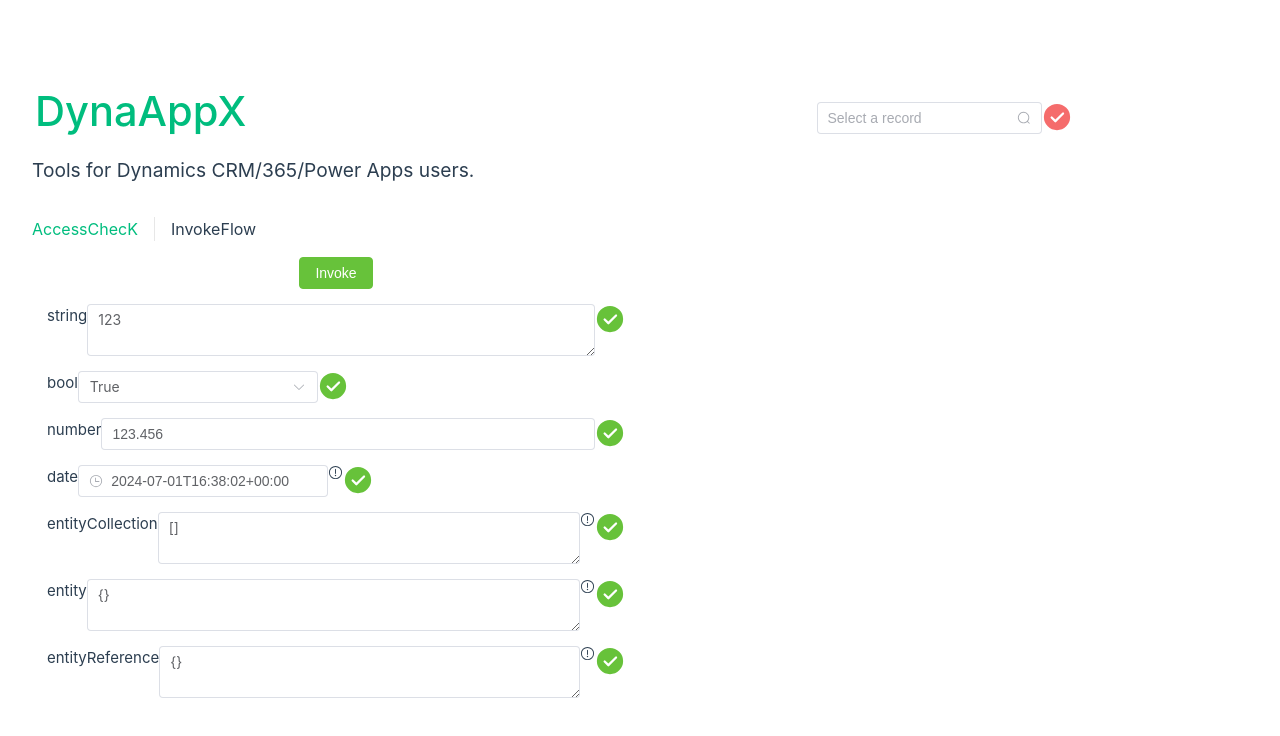
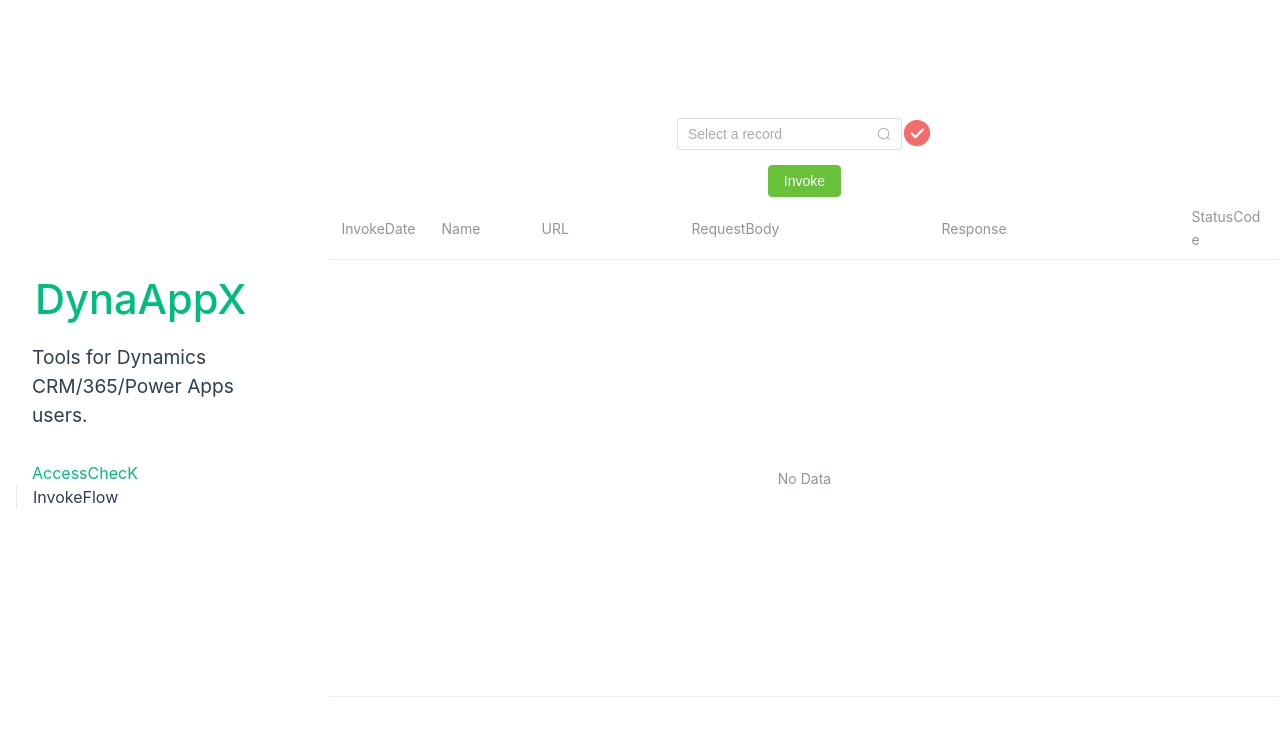
Before and after one commit to iamhoho/DynaAppX, a Vue app in the folder vue-project/: page /invokeFlow in a window 1280 px wide. Shown: the top 736 px of the page. Built offline with nearby package versions, Linux system fonts and the light colour scheme.

Commit message:
暂时完成invokeFlow的功能

```diff
--- a/vue-project/package.json
+++ b/vue-project/package.json
@@ -13,7 +13,8 @@
     "element-plus": "^2.7.6",
     "pinia": "^2.1.7",
     "vue": "^3.4.29",
-    "vue-router": "^4.3.3"
+    "vue-router": "^4.3.3",
+    "xml-js": "^1.6.11"
   },
   "devDependencies": {
     "@vitejs/plugin-vue": "^5.0.5",
--- a/vue-project/src/components/control/EntityCollectionControl.vue
+++ b/vue-project/src/components/control/ActionEntityCollectionControl.vue
@@ -12,8 +12,8 @@
 }
 )
 
-const value = ref(props.modelValue)
-const isJson = ref(false)
+const value = ref("")
+const isArray = ref(false)
 const tip = ref(`
       <pre>
 Please use standard JSON format and follow the specifications for the EntityCollection type input.
@@ -35,11 +35,10 @@
 </pre>
 `)
 
-const emit = defineEmits(['update:modelValue']);
+const emit = defineEmits(['update:modelValue'])
 
 watch(() => value.value, (newValue, oldValue) => {
     checkValue(newValue);
-    emit('update:modelValue', newValue);
 })
 
 onMounted(() => {
@@ -47,17 +46,23 @@
 })
 
 function checkValue(value) {
+    let modelValue = value;
+    if (!modelValue) {
+        modelValue = null;
+    }
     try {
         let Jvalue = JSON.parse(value);
         if (typeof Jvalue == 'object') {
-            isJson.value = Array.isArray(Jvalue);
+            modelValue = Jvalue;
+            isArray.value = Array.isArray(Jvalue);
         }
         else {
-            isJson.value = false;
+            isArray.value = false;
         }
     } catch (error) {
-        isJson.value = false;
+        isArray.value = false;
     }
+    emit('update:modelValue', modelValue);
 }
 </script>
 <template>
@@ -69,8 +74,7 @@
                 <Warning />
             </el-icon>
         </el-tooltip>
-        <el-icon size="2em"
-            :color="(required && (modelValue == null || modelValue == '')) || !isJson ? '#F56C6C' : '#67C23A'">
+        <el-icon size="2em" :color="(!required && !value) || isArray ? '#67C23A' : '#F56C6C'">
             <SuccessFilled />
         </el-icon>
     </div>
--- a/vue-project/src/components/control/ActionEntityControl.vue
+++ b/vue-project/src/components/control/ActionEntityControl.vue
@@ -31,7 +31,6 @@
 
 watch(() => value.value, (newValue, oldValue) => {
     checkValue(newValue);
-    emit('update:modelValue', newValue);
 })
 
 onMounted(() => {
@@ -39,9 +38,14 @@
 })
 
 function checkValue(value) {
+    let modelValue = value;
+    if (!modelValue) {
+        modelValue = null;
+    }
     try {
         let Jvalue = JSON.parse(value);
         if (typeof Jvalue == 'object') {
+            modelValue = Jvalue;
             isJson.value = !Array.isArray(Jvalue);
         }
         else {
@@ -50,7 +54,7 @@
     } catch (error) {
         isJson.value = false;
     }
-    emit('update:modelValue', value);
+    emit('update:modelValue', modelValue);
 }
 </script>
 <template>
--- a/vue-project/src/components/control/EntityControl.vue
+++ b/vue-project/src/components/control/EntityControl.vue
@@ -10,6 +10,8 @@
         required: true
     },
     modelValue: {
+    },
+    attName: {
     }
 })
 
@@ -50,6 +52,7 @@
 </script>
 <template>
     <div style="display: flex; flex-wrap: nowrap; flex-direction: row; margin: 1em;">
+        <p>{{ attName }}</p>
         <el-autocomplete :disabled=disabled v-model="selectedName" :fetch-suggestions="querySearch"
             popper-class="my-autocomplete" placeholder="Select an entity" @select="handleSelect" @change="onChange"
             style="--el-input-border-color: red;">
--- a/vue-project/src/components/control/LookUpControl.vue
+++ b/vue-project/src/components/control/LookUpControl.vue
@@ -15,6 +15,8 @@
     },
     modelValue: {
         required: true
+    },
+    attName: {
     }
 }
 )
@@ -130,6 +132,7 @@
 </script>
 <template>
     <div style="display: flex; flex-wrap: nowrap; flex-direction: row; margin: 1em;">
+        <p>{{ attName }}</p>
         <el-autocomplete :disabled=disabled v-model="selectedName" :fetch-suggestions="querySearch"
             popper-class="my-autocomplete" placeholder="Select a record" @select="handleSelect" @change="onChange">
             <template #suffix>
--- a/vue-project/src/components/control/NumberControl.vue
+++ b/vue-project/src/components/control/NumberControl.vue
@@ -17,7 +17,7 @@
 const emit = defineEmits(['update:modelValue']);
 
 watch(() => value.value, (newValue, oldValue) => {
-    emit('update:modelValue', newValue);
+    emit('update:modelValue', Number(newValue));
 })
 
 onMounted(() => {
--- a/vue-project/src/daxHelper.js
+++ b/vue-project/src/daxHelper.js
@@ -88,5 +88,20 @@
             daxHelper.uesrTimezoneBias = daxHelper.fetch("usersettingscollection", fetchStr, true).value[0]['timezonebias'];
         }
         return daxHelper.uesrTimezoneBias;
+    },
+    stringToBool: function (str) {
+        if (str === "true" || str === "1" || str.toLowerCase() === "true") {
+            return true;
+        } else if (str === "false" || str === "0" || str.toLowerCase() === "false") {
+            return false;
+        }
+        return null;
+    },
+    decodeUnicode: function (str) {
+        return str.replace(/\\u[\dA-Fa-f]{4}/g,
+            function (match) {
+                return String.fromCharCode(parseInt(match.replace(/\\u/g, ''), 16));
+            }
+        );
     }
 };
--- a/vue-project/src/views/AccessChecKView.vue
+++ b/vue-project/src/views/AccessChecKView.vue
@@ -41,7 +41,7 @@
         userRoles.value = [];
         return;
     }
-    let fetchStr = "<fetch version='1.0' output-format='xml-platform' mapping='logical' distinct='true'><entity name='role'><attribute name='name' /><link-entity name='systemuserroles' from='roleid' to='roleid' visible='false' intersect='true'><link-entity name='systemuser' from='systemuserid' to='systemuserid' alias='ac'><filter type='and'><condition attribute='systemuserid' operator='eq-userid' /></filter> </link-entity></link-entity></entity></fetch>";
+    let fetchStr = "<fetch version='1.0' output-format='xml-platform' mapping='logical' distinct='true'><entity name='role'><attribute name='name' /><link-entity name='systemuserroles' from='roleid' to='roleid' visible='false' intersect='true'><link-entity name='systemuser' from='systemuserid' to='systemuserid' alias='ac'><filter type='and'><condition attribute='systemuserid' operator='eq' value = '" + userLookUp.id + "' /></filter> </link-entity></link-entity></entity></fetch>";
     userRoles.value = daxHelper.fetch("roles", fetchStr, true).value;
 }
 
@@ -60,18 +60,20 @@
 
 <template>
     <div style="display: flex;flex-direction: row;justify-content: center;">
-        <LookUp logicalName="systemuser" :required="true" :disabled="false" v-model="selectedUser"></LookUp>
-        <EntityControl :required="true" ref="selectEntity" :disabled="false" v-model="selectedEntity">
+        <LookUp attName="User" logicalName="systemuser" :required="true" :disabled="false" v-model="selectedUser"></LookUp>
+        <EntityControl attName="Entity" :required="true" ref="selectEntity" :disabled="false" v-model="selectedEntity">
         </EntityControl>
-        <LookUp :logicalName="selectedEntity?.LogicalName" :required="true" :disabled="selectedEntity == null"
-            v-model="selectedRecord"></LookUp>
+        <LookUp attName="Record" :logicalName="selectedEntity?.LogicalName" :required="true"
+            :disabled="selectedEntity == null" v-model="selectedRecord"></LookUp>
+    </div>
+    <div style="display: flex;flex-wrap: wrap;flex-direction: row;justify-content: center;">
+        <div v-if="selectedUser != null" v-for=" userRole in userRoles">
+            <el-tag type="success">{{ userRole.name }}</el-tag>
+        </div>
     </div>
 
-    <div v-if="selectedUser != null" v-for=" userRole in userRoles">
-        <el-tag type="success">{{ userRole.name }}</el-tag>
-    </div>
 
-    <div style="display: flex;flex-direction: row;justify-content: center;"
+    <div style="display: flex;flex-wrap: wrap;flex-direction: row;justify-content: center;"
         v-if="selectedUser != null && selectedRecord != null">
         <el-button :type="accessRights?.indexOf('ReadAccess') > -1 ? 'success' : 'danger'">ReadAccess</el-button>
         <el-button :type="accessRights?.indexOf('WriteAccess') > -1 ? 'success' : 'danger'">WriteAccess</el-button>
@@ -80,7 +82,6 @@
         <el-button :type="accessRights?.indexOf('ShareAccess') > -1 ? 'success' : 'danger'">ShareAccess</el-button>
         <el-button :type="accessRights?.indexOf('AssignAccess') > -1 ? 'success' : 'danger'">AssignAccess</el-button>
         <el-button :type="accessRights?.indexOf('AppendAccess') > -1 ? 'success' : 'danger'">AppendAccess</el-button>
-        <el-button
-            :type="accessRights?.indexOf('AppendToAccess') > -1 ? 'success' : 'danger'">AppendToAccess</el-button>
+        <el-button :type="accessRights?.indexOf('AppendToAccess') > -1 ? 'success' : 'danger'">AppendToAccess</el-button>
     </div>
 </template>
--- a/vue-project/src/views/InvokeFlowView.vue
+++ b/vue-project/src/views/InvokeFlowView.vue
@@ -5,38 +5,67 @@
 import BoolControl from '../components/control/BoolControl.vue';
 import NumberControl from '../components/control/NumberControl.vue';
 import DateControl from '../components/control/DateControl.vue';
-import EntityCollectionControl from '../components/control/EntityCollectionControl.vue';
+import ActionEntityCollectionControl from '../components/control/ActionEntityCollectionControl.vue';
 import ActionEntityControl from '../components/control/ActionEntityControl.vue';
-import EntityReferenceControl from '../components/control/EntityReferenceControl.vue';
+import ActionEntityReferenceControl from '../components/control/ActionEntityReferenceControl.vue';
+import { daxHelper } from '../daxHelper.js'
 import { ref, watch } from 'vue';
+import xmljs from 'xml-js'
 
 const selectedFlow = ref(null);
 const selectedRecord = ref(null);
 const response = ref(null);
-const actionString = ref('123');
-const actionBool = ref(true);
-const actionNumber = ref(123.456);
-const actionDatetime = ref(new Date());
-const actionEntityCollection = ref('[]');
-const actionEntity = ref('{}');
-const actionEntityReference = ref('{}');
+const actionInputFields = ref([]);
+const actionInputData = ref({});
+const invokeHistory = ref([]);
+const loading = ref(false);
+const isRawdModel = ref(false);
+const rawdModelData = ref("");
 
 watch(() => selectedFlow.value, (newValue) => {
+    getactionInputFields(newValue);
+    actionInputData.value = {};
     selectedRecord.value = null;
 })
 
+function getactionInputFields(newValue) {
+    actionInputFields.value = [];
+    if (!newValue) { return; }
+    if (newValue.xaml) {
+        JSON.parse(xmljs.xml2json(newValue.xaml)).elements[0].elements.filter((item) => {
+            return item.name == 'x:Members';
+        })[0].elements.forEach((item) => {
+            let name = item.attributes.Name;
+            let type = item.attributes.Type;
+            if (name != 'InputEntities' && name != 'CreatedEntities' && name != 'Target' && type.indexOf('InArgument') >= 0) {
+                let required = item.elements[0].elements.filter((x) => {
+                    return x.name == "mxsw:ArgumentRequiredAttribute";
+                })[0].attributes.Value
+                actionInputFields.value.push({ name: name, type: type, required: daxHelper.stringToBool(required) })
+            }
+        })
+    }
+}
+
 function invoke() {
+    if (!selectedFlow.value) {
+        return;
+    }
+    try {
+        loading.value = true
         if (selectedFlow.value.category == 0) {
             invokeWorkFlow();
         }
         else if (selectedFlow.value.category == 3) {
             invokeAction();
         }
-
+    } catch (error) {
+    }
+    loading.value = false;
 }
 function invokeWorkFlow() {
-    let that = this;
     const path = `/api/data/v9.0/workflows(${selectedFlow.value.id})/Microsoft.Dynamics.CRM.ExecuteWorkflow`;
+    let reqBody = JSON.stringify({ "EntityId": selectedRecord.value.id });
     let req = new XMLHttpRequest();
     req.open("POST", daxHelper.getCrmUrl() + path, true);
     req.setRequestHeader("OData-MaxVersion", "4.0");
@@ -46,19 +75,12 @@
     req.onreadystatechange = function () {
         if (this.readyState === 4) {
             req.onreadystatechange = null;
-            that.response = JSON.stringify({
-                status: req.status,
-                responseText: req.responseText
-            });
+            invokeHistory.value.unshift({ name: selectedFlow.value.name, url: req.responseURL, requestBody: reqBody, statusCode: req.status, response: daxHelper.decodeUnicode(req.responseText), invokeDate: new Date() });
         }
     };
-    let body = {
-        "EntityId": selectedRecord.value.id
-    };
-    req.send(JSON.stringify(body));
+    req.send(reqBody);
 }
 function invokeAction() {
-    let that = this;
     let path = "";
     if (selectedFlow.value.primaryentity && selectedFlow.value.primaryentity != "none") {
         path = `/api/data/v9.0/${selectedRecord.value.entitySetName}(${selectedRecord.value.id})/Microsoft.Dynamics.CRM.${selectedFlow.value.uniquename}`;
@@ -66,6 +88,13 @@
     else {
         path = `/api/data/v9.0/${selectedFlow.value.uniquename}`;
     }
+    let reqBody = null;
+    if (isRawdModel.value) {
+        reqBody = rawdModelData.value;
+    } else {
+        reqBody = JSON.stringify(actionInputData.value);
+    }
+
     let req = new XMLHttpRequest();
     req.open("POST", daxHelper.getCrmUrl() + path, true);
     req.setRequestHeader("OData-MaxVersion", "4.0");
@@ -75,72 +104,87 @@
     req.onreadystatechange = function () {
         if (this.readyState === 4) {
             req.onreadystatechange = null;
-            that.response = JSON.stringify({
-                status: req.status,
-                responseText: req.responseText
-            });
+            invokeHistory.value.unshift({ name: selectedFlow.value.name, url: req.responseURL, requestBody: reqBody, statusCode: req.status, response: daxHelper.decodeUnicode(req.responseText), invokeDate: new Date() });
         }
     };
-    let body = {
-        String: "hoho",
-        Bool: true,
-        Float: 1.23456,
-        Dateime: "2021-10-01T14:30:00.0000000+08:00",
-        Decimal: 7.89101,
-        Int: 777,
-        Options: 666,
-        Money: 13,
-        EntityCollection:
-            [
-                {
-                    "@odata.type": "Microsoft.Dynamics.CRM.account",
-                    "accountid": "C4CA0B66-59B9-E611-8106-C4346BDC0E01",
-                    "name": "Test",
-                    "accountnumber": "123"
-                },
-                {
-                    "@odata.type": "Microsoft.Dynamics.CRM.account",
-                    "accountid": "CD67D78E-16BB-E611-8109-C4346BDC3C21",
-                    "name": "Test2",
-                    "accountnumber": "1234"
-                }
-            ],
-        Entity: {
-            "@odata.type": "Microsoft.Dynamics.CRM.account",
-            "accountid": "CD67D78E-16BB-E611-8109-C4346BDC3C22",
-            "name": "Test3",
-            "accountnumber": "1234"
-        },
-        EntityReference: {
-            "@odata.type": "Microsoft.Dynamics.CRM.account",
-            "accountid": "CD67D78E-16BB-E611-8109-C4346BDC3C23"
-        },
-    };
-    req.send(JSON.stringify(body));
+    req.send(reqBody);
 }
 </script>
 
 <template>
+    <div v-loading="loading">
         <div style="display: flex;flex-direction: row; justify-content: center;">
             <FlowControl :required="true" :disabled="false" v-model="selectedFlow"></FlowControl>
             <LookUpControl v-if="selectedFlow?.primaryentity && selectedFlow.primaryentity != 'none'"
-            :logical-Name="selectedFlow?.primaryentity" :required="true" :disabled="selectedFlow == null"
+                :logicalName="selectedFlow?.primaryentity" :required="true" :disabled="selectedFlow == null"
                 v-model="selectedRecord"></LookUpControl>
+            <el-switch v-if="selectedFlow?.category == 3" v-model="isRawdModel" size="large" active-text="Rwa Model"
+                inactive-text="Field Model" style="--el-switch-on-color: #13ce66; --el-switch-off-color: #13ce66" />
         </div>
-    <div style="display: flex;flex-direction: row; justify-content: center;"><el-button type="success"
-            @click="invoke">Invoke</el-button></div>
         <div style="display: flex;flex-direction: row; justify-content: center;">{{ response }}</div>
-    <div>
-        <StringControl v-model="actionString" :required="true" att-name="string" :disabled="false"></StringControl>
-        <BoolControl v-model="actionBool" :required="true" att-name="bool" :disabled="false"></BoolControl>
-        <NumberControl v-model="actionNumber" :required="true" att-name="number" :disabled="false">
+
+        <div v-if="selectedFlow?.category == 3">
+            <div v-if="isRawdModel">
+                <StringControl v-model="rawdModelData" :required="false" attName="Parameters" :disabled="false">
+                </StringControl>
+            </div>
+            <div v-else>
+                <div v-for="actionField in actionInputFields">
+                    <div v-if="actionField.type == 'InArgument(mxs:EntityCollection)'">
+                        <ActionEntityCollectionControl v-model="actionInputData[actionField.name]"
+                            :required="actionField.required" :attName="actionField.name" :disabled="false">
+                        </ActionEntityCollectionControl>
+                    </div>
+                    <div v-else-if="actionField.type == 'InArgument(x:Boolean)'">
+                        <BoolControl v-model="actionInputData[actionField.name]" :required="actionField.required"
+                            :attName="actionField.name" :disabled="false"></BoolControl>
+                    </div>
+                    <div
+                        v-else-if="actionField.type == 'InArgument(x:Double)' || actionField.type == 'InArgument(mxs:Money)' || actionField.type == 'InArgument(x:Decimal)' || actionField.type == 'InArgument(mxs:OptionSetValue)' || actionField.type == 'InArgument(x:Int32)'">
+                        <NumberControl v-model="actionInputData[actionField.name]" :required="actionField.required"
+                            :attName="actionField.name" :disabled="false">
                         </NumberControl>
-        <DateControl v-model="actionDatetime" :required="true" att-name="date" :disabled="false"></DateControl>
-        <EntityCollectionControl v-model="actionEntityCollection" :required="true" att-name="entityCollection"
-            :disabled="false"></EntityCollectionControl>
-        <ActionEntityControl v-model="actionEntity" :required="true" att-name="entity" :disabled="false">
+                    </div>
+                    <div v-else-if="actionField.type == 'InArgument(mxs:EntityReference)'">
+                        <ActionEntityReferenceControl v-model="actionInputData[actionField.name]"
+                            :required="actionField.required" :attName="actionField.name" :disabled="false">
+                        </ActionEntityReferenceControl>
+                    </div>
+                    <div v-else-if="actionField.type == 'InArgument(s:DateTime)'">
+                        <DateControl v-model="actionInputData[actionField.name]" :required="actionField.required"
+                            :attName="actionField.name" :disabled="false"></DateControl>
+                    </div>
+                    <div v-else-if="actionField.type == 'InArgument(x:String)'">
+                        <StringControl v-model="actionInputData[actionField.name]" :required="actionField.required"
+                            :attName="actionField.name" :disabled="false"></StringControl>
+                    </div>
+                    <div v-else-if="actionField.type == 'InArgument(mxs:Entity)'">
+                        <ActionEntityControl v-model="actionInputData[actionField.name]" :required="actionField.required"
+                            :attName="actionField.name" :disabled="false">
                         </ActionEntityControl>
-        <EntityReferenceControl v-model="actionEntityReference" :required="true" att-name="entityReference"
-            :disabled="false"></EntityReferenceControl>
+                    </div>
+                    <div v-else>
+                        <div>Unsupported Field:</div>
+                        <div>Field Name:{{ actionField.name }}</div>
+                        <div>Field Type:{{ actionField.type }}</div>
+                        <div>Required:{{ actionField.required }}</div>
+                    </div>
+                </div>
+            </div>
+        </div>
+        <div style="display: flex;flex-direction: row; justify-content: center;">
+            <el-button type="success" @click="invoke">Invoke</el-button>
+        </div>
+
+        <div style="display: flex;flex-direction: row; justify-content: center;">
+            <el-table :data="invokeHistory" style="width: 100%" height="500" stripe>
+                <el-table-column fixed prop="invokeDate" label="InvokeDate" width="100" />
+                <el-table-column prop="name" label="Name" width="100" />
+                <el-table-column prop="url" label="URL" width="150" />
+                <el-table-column prop="requestBody" label="RequestBody" width="250" />
+                <el-table-column prop="response" label="Response" width="250" />
+                <el-table-column prop="statusCode" label="StatusCode" width="100" />
+            </el-table>
+        </div>
     </div>
 </template>
```
Also changed, not shown: vue-project/src/components/control/ActionEntityReferenceControl.vue (renamed from vue-project/src/components/control/EntityReferenceControl.vue, +6 -2 lines), 1 other file (tests, documents, lock files or other folders). Lines whose indentation alone changed are shown as unchanged.
